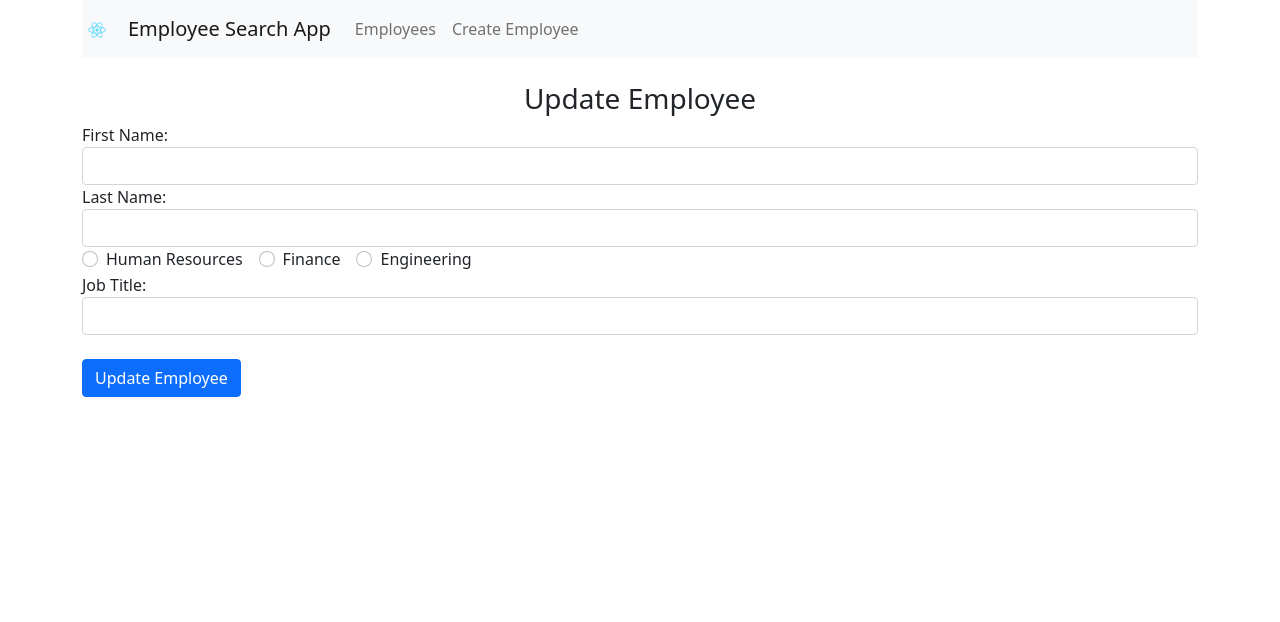
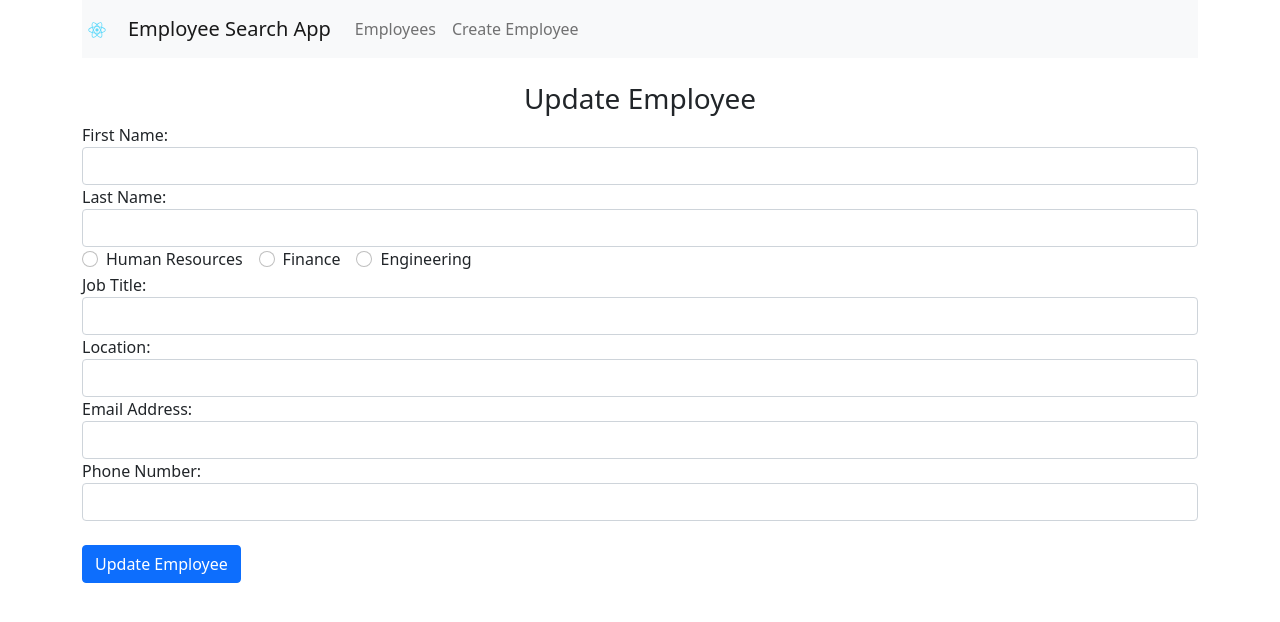
Before and after one commit to haley735/employee-search-app, a React (Create React App) app: page /edit/1 in a window 1280 px wide. Shown: the top 622 px of the page. Built offline with nearby package versions, Linux system fonts and the light colour scheme; no server answers.

Commit message:
updated components with more employee fields

```diff
--- a/src/components/create-employee.component.js
+++ b/src/components/create-employee.component.js
@@ -10,13 +10,19 @@ export default class CreateEmployee extends Component {
         this.onChangeLastName = this.onChangeLastName.bind(this);
         this.onChangeDepartment = this.onChangeDepartment.bind(this);
         this.onChangeJobTitle = this.onChangeJobTitle.bind(this);
+        this.onChangeLocation = this.onChangeLocation.bind(this);
+        this.onChangeEmail = this.onChangeEmail.bind(this);
+        this.onChangePhoneNumber = this.onChangePhoneNumber.bind(this);
         this.onSubmit = this.onSubmit.bind(this);
 
         this.state = {
             first_name: '',
             last_name: '',
             department: '',
-            job_title: ''
+            job_title: '',
+            location: '',
+            email: '',
+            phone_number: ''
         }
     }
 
@@ -44,6 +50,24 @@ export default class CreateEmployee extends Component {
         });
     }
 
+    onChangeLocation(e){
+        this.setState({
+            location: e.target.value
+        });
+    }
+
+    onChangeEmail(e){
+        this.setState({
+            email: e.target.value
+        });
+    }
+
+    onChangePhoneNumber(e){
+        this.setState({
+            phone_number: e.target.value
+        });
+    }
+
     onSubmit(e) {
         e.preventDefault();
 
@@ -52,12 +76,18 @@ export default class CreateEmployee extends Component {
         console.log(`Employee Last Name: ${this.state.last_name}`);
         console.log(`Employee Department: ${this.state.department}`);
         console.log(`Employee Job Title: ${this.state.job_title}`);
+        console.log(`Employee Location: ${this.state.location}`);
+        console.log(`Employee Email: ${this.state.email}`);
+        console.log(`Employee Phone Number: ${this.state.phone_number}`);
 
         const newEmployee = {
             first_name: this.state.first_name,
             last_name: this.state.last_name,
             department: this.state.department,
-            job_title: this.state.job_title
+            job_title: this.state.job_title,
+            location: this.state.location,
+            email: this.state.email,
+            phone_number: this.state.phone_number
         };
 
         axios.post('http://localhost:4000/employees/add', newEmployee)
@@ -67,7 +97,10 @@ export default class CreateEmployee extends Component {
             first_name: '',
             last_name: '',
             department: '',
-            job_title: ''
+            job_title: '',
+            location: '',
+            email: '',
+            phone_number: ''
         })
 
         this.props.history.push('/');
@@ -140,6 +173,33 @@ export default class CreateEmployee extends Component {
                                 />
                     </div>
                     <div className="form-group">
+                        <label>Location: </label>
+                        <input
+                                type="text"
+                                className="form-control"
+                                value={this.state.location}
+                                onChange={this.onChangeLocation}
+                                />
+                    </div>
+                    <div className="form-group">
+                        <label>Email Address: </label>
+                        <input
+                                type="text"
+                                className="form-control"
+                                value={this.state.email}
+                                onChange={this.onChangeEmail}
+                                />
+                    </div>
+                    <div className="form-group">
+                        <label>Phone Number: </label>
+                        <input
+                                type="text"
+                                className="form-control"
+                                value={this.state.phone_number}
+                                onChange={this.onChangePhoneNumber}
+                                />
+                    </div>
+                    <div className="form-group">
                         <input type="submit" value="Create Employee" className="btn btn-primary" />
                     </div>
                 </form>
--- a/src/components/delete-employee.component.js
+++ b/src/components/delete-employee.component.js
@@ -12,7 +12,10 @@ export default class DeleteEmployee extends Component {
             first_name: '',
             last_name: '',
             department: '',
-            job_title: ''
+            job_title: '',
+            location: '',
+            email: '',
+            phone_number: ''
         }
     }
 
@@ -23,7 +26,10 @@ export default class DeleteEmployee extends Component {
                     first_name: response.data.first_name,
                     last_name: response.data.last_name,
                     department: response.data.department,
-                    job_title: response.data.job_title
+                    job_title: response.data.job_title,
+                    location: response.data.location,
+                    email: response.data.email,
+                    phone_number: response.data.phone_number
                 })
             })
             .catch(function (error) {
@@ -31,37 +37,11 @@ export default class DeleteEmployee extends Component {
             })
     }
 
-    // componentDidMount() {
-    //     // Simple DELETE request with axios
-    //     axios.delete('http://localhost:4000/employees/delete'+this.props.match.params.id)
-    //         .then(() => this.setState({ status: 'Delete successful' }));
-    // }
-
-    // onSubmit(e) {
-    //     e.preventDefault();
-    //     const obj = {
-    //         first_name: this.state.first_name,
-    //         last_name: this.state.last_name,
-    //         department: this.state.department,
-    //         job_title: this.state.job_title
-    //     };
-
-
-    //     console.log(obj);
-    //     axios.post('http://localhost:4000/employees/delete/'+this.props.match.params.id, {obj})
-    //         .then(res => console.log(res.data));
-
-    //     this.props.history.push('/');
-    // }
-
     deleteRow(data, e){
         axios.delete('http://localhost:4000/employees/delete/'+this.props.match.params.id, data)
           .then(res => {
             console.log(res);
             console.log(res.data);
-
-            // const posts = this.state.posts.filter(item => item.id !== id);
-            // this.setState({ posts });
           })
           this.props.history.push('/');
       }
@@ -70,7 +50,6 @@ export default class DeleteEmployee extends Component {
         return (
             <div>
                 <h3 align="center">Delete Employee</h3>
-                {/* <form onSubmit={this.onSubmit}> */}
                 <form>
                     <div className="form-group">
                         <label>First Name: </label>
@@ -133,6 +112,33 @@ export default class DeleteEmployee extends Component {
                                 readOnly
                                 />
                     </div>
+                    <div className="form-group">
+                        <label>Location: </label>
+                        <input
+                                type="text"
+                                className="form-control"
+                                value={this.state.location}
+                                readOnly
+                                />
+                    </div>
+                    <div className="form-group">
+                        <label>Email Address: </label>
+                        <input
+                                type="text"
+                                className="form-control"
+                                value={this.state.email}
+                                readOnly
+                                />
+                    </div>
+                    <div className="form-group">
+                        <label>Phone Number: </label>
+                        <input
+                                type="text"
+                                className="form-control"
+                                value={this.state.phone_number}
+                                readOnly
+                                />
+                    </div>
                     <br />
 
                     <div className="form-group">
--- a/src/components/edit-employee.component.js
+++ b/src/components/edit-employee.component.js
@@ -16,7 +16,10 @@ export default class EditEmployee extends Component {
             first_name: '',
             last_name: '',
             department: '',
-            job_title: ''
+            job_title: '',
+            location: '',
+            email: '',
+            phone_number: ''
         }
     }
 
@@ -27,7 +30,10 @@ export default class EditEmployee extends Component {
                     first_name: response.data.first_name,
                     last_name: response.data.last_name,
                     department: response.data.department,
-                    job_title: response.data.job_title
+                    job_title: response.data.job_title,
+                    location: response.data.location,
+                    email: response.data.email,
+                    phone_number: response.data.phone_number
                 })
             })
             .catch(function (error) {
@@ -59,6 +65,24 @@ export default class EditEmployee extends Component {
         });
     }
 
+    onChangeLocation(e){
+        this.setState({
+            location: e.target.value
+        });
+    }
+
+    onChangeEmail(e){
+        this.setState({
+            email: e.target.value
+        });
+    }
+
+    onChangePhoneNumber(e){
+        this.setState({
+            email: e.target.value
+        });
+    }
+
     onSubmit(e) {
         e.preventDefault();
         const obj = {
@@ -70,7 +94,6 @@ export default class EditEmployee extends Component {
         console.log(obj);
         axios.post('http://localhost:4000/employees/update/'+this.props.match.params.id, obj)
             .then(res => console.log(res.data));
-
         this.props.history.push('/');
     }
 
@@ -140,8 +163,34 @@ export default class EditEmployee extends Component {
                                 onChange={this.onChangeJobTitle}
                                 />
                     </div>
+                    <div className="form-group">
+                        <label>Location: </label>
+                        <input
+                                type="text"
+                                className="form-control"
+                                value={this.state.location}
+                                onChange={this.onChangeLocation}
+                                />
+                    </div>
+                    <div className="form-group">
+                        <label>Email Address: </label>
+                        <input
+                                type="text"
+                                className="form-control"
+                                value={this.state.email}
+                                onChange={this.onChangeEmail}
+                                />
+                    </div>
+                    <div className="form-group">
+                        <label>Phone Number: </label>
+                        <input
+                                type="text"
+                                className="form-control"
+                                value={this.state.phone_number}
+                                onChange={this.onChangePhoneNumber}
+                                />
+                    </div>
                     <br />
-
                     <div className="form-group">
                         <input type="submit" value="Update Employee" className="btn btn-primary" />
                     </div>
--- a/src/components/employees.component.js
+++ b/src/components/employees.component.js
@@ -12,6 +12,8 @@ const Employee = props => (
             <Link to={"/edit/"+props.employee._id}>Edit</Link>
             <br></br>
             <Link to={"/delete/"+props.employee._id}>Delete</Link>
+            <br></br>
+            <Link to={"/view/"+props.employee._id}>More Info</Link>
         </td>
     </tr>
 )
@@ -48,7 +50,6 @@ export default class Employees extends Component {
     }
 
     editEmployeList(){
-        console.log(this.state.sort_by)
         // determine to filter by department, job_title, or none
         const sorted_employees = this.state.sort_by.legnth === 0 ? this.state.employees :
         (this.state.sort_by === 'department' ? this.state.employees.sort((a, b) => {
@@ -65,7 +66,7 @@ export default class Employees extends Component {
                     return 1;
                 return 0;
         }));
-        console.log(this.state.sort_by)
+
         // filter by name
         const filtered_name_employees = this.state.input_value.length === 0 ? sorted_employees :
         sorted_employees.filter(employee => employee.last_name.toLowerCase().includes(this.state.input_value.toLowerCase()) ||
```
